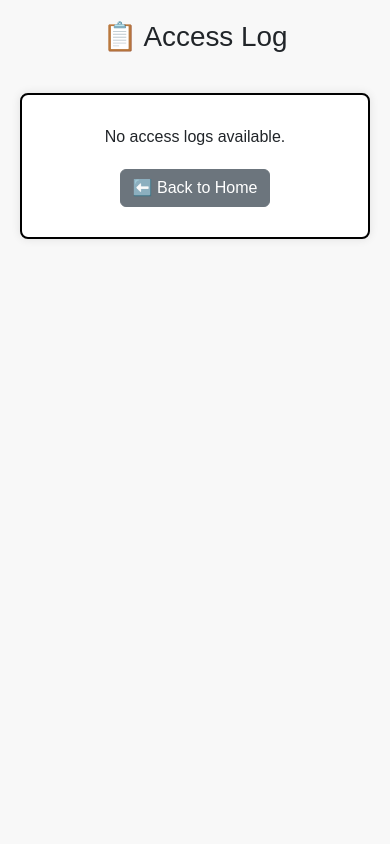
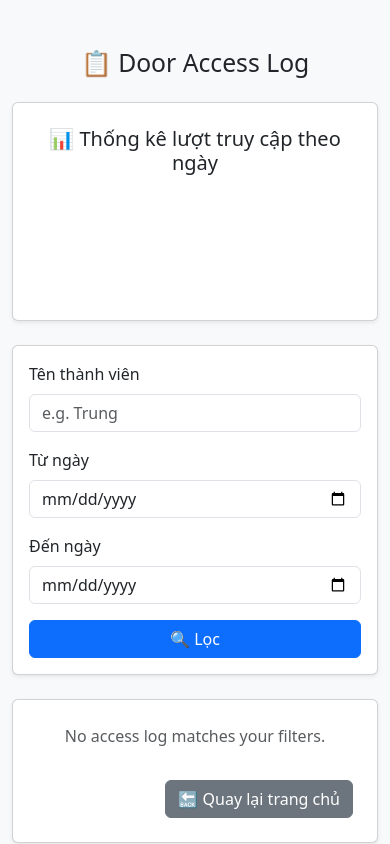
Before and after one commit to NLT22/DATN, a Flask app: page /traffic_monitor in a window 390 px wide. Run offline with Flask 3, Linux system fonts and the light colour scheme; data that the repository does not hold is empty.

Commit message:
Add basic traffic html

```diff
--- a/app.py
+++ b/app.py
@@ -29,7 +29,44 @@ def index():
 
 @app.route('/traffic_monitor')
 def traffic_monitor():
-    return render_template('traffic.html')
+    name_filter = request.args.get('name', '').strip()
+    start_date = request.args.get('start_date', '')
+    end_date = request.args.get('end_date', '')
+
+    query = """
+        SELECT u.name, u.role, a.access_time, a.result
+        FROM access_logs a
+        JOIN users u ON a.user_id = u.id
+        WHERE 1=1
+    """
+    params = []
+
+    # Tìm theo tên
+    if name_filter:
+        query += " AND u.name LIKE ?"
+        params.append(f"%{name_filter}%")
+
+    # Tìm theo thời gian
+    if start_date:
+        query += " AND DATE(a.access_time) >= ?"
+        params.append(start_date)
+    if end_date:
+        query += " AND DATE(a.access_time) <= ?"
+        params.append(end_date)
+
+    # Thứ tự mới nhất lên đầu
+    query += " ORDER BY a.access_time DESC LIMIT 100"
+
+    conn = sqlite3.connect("database/face_lock.db")
+    c = conn.cursor()
+    c.execute(query, params)
+    logs = [
+        {"name": row[0], "role": row[1], "access_time": row[2], "result": row[3]}
+        for row in c.fetchall()
+    ]
+    conn.close()
+
+    return render_template("traffic.html", logs=logs)
 
 @app.route('/recognized_identity_image/<int:user_id>')
 def recognized_identity_image(user_id):
--- a/templates/traffic.html
+++ b/templates/traffic.html
@@ -3,55 +3,49 @@
 <head>
   <meta charset="UTF-8">
   <title>Access Log</title>
-    <link rel="stylesheet" href="https://cdn.jsdelivr.net/npm/bootstrap@5.3.0/dist/css/bootstrap.min.css">
-    <style>
-        body {
-            background-color: #f8f8f8;
-            font-family: Arial, sans-serif;
-            padding: 20px;
-        }
+  <link href="https://cdn.jsdelivr.net/npm/bootstrap@5.3.0/dist/css/bootstrap.min.css" rel="stylesheet">
+</head>
+<body class="bg-light">
+  <div class="container mt-5">
+    <h2 class="mb-4 text-center">📋 Door Access Log</h2>
+    <!-- Chart -->
+    <div class="card shadow-sm p-4 mb-4">
+        <h5 class="mb-3 text-center">📊 Thống kê lượt truy cập theo ngày</h5>
+        <canvas id="accessChart" height="100"></canvas>
+    </div>
 
-        h1 {
-            text-align: center;
-            margin-bottom: 40px;
-        }
+    <!-- Filter Form -->
+    <form method="GET" action="{{ url_for('traffic_monitor') }}" class="card p-3 shadow-sm mb-4">
+      <div class="row g-3 align-items-end">
+        <div class="col-md-4">
+          <label class="form-label">Tên thành viên</label>
+          <input type="text" name="name" class="form-control" placeholder="e.g. Trung" value="{{ request.args.get('name', '') }}">
+        </div>
+        <div class="col-md-3">
+          <label class="form-label">Từ ngày</label>
+          <input type="date" name="start_date" class="form-control" value="{{ request.args.get('start_date', '') }}">
+        </div>
+        <div class="col-md-3">
+          <label class="form-label">Đến ngày</label>
+          <input type="date" name="end_date" class="form-control" value="{{ request.args.get('end_date', '') }}">
+        </div>
+        <div class="col-md-2 d-grid">
+          <button type="submit" class="btn btn-primary">🔍 Lọc</button>
+        </div>
+      </div>
+    </form>
 
-        .table-container {
-            max-width: 1000px;
-            margin: 0 auto;
-            background-color: #fff;
-            padding: 30px;
-            border: 2px solid #000;
-            border-radius: 8px;
-            box-shadow: 0 0 10px rgba(0,0,0,0.1);
-        }
-
-        table {
-            margin-top: 20px;
-        }
-
-        th {
-            background-color: #000;
-            color: white;
-        }
-
-        .btn-back {
-            margin-top: 20px;
-        }
-    </style>
-</head>
-<body>
-    <h1>📋 Access Log</h1>
-    <div class="table-container">
+    <div class="card shadow-sm p-4">
       {% if logs %}
-            <table class="table table-bordered table-hover">
-                <thead>
+        <div class="table-responsive">
+          <table class="table table-bordered table-striped table-hover">
+            <thead class="table-primary">
               <tr>
                 <th>#</th>
-                        <th>Name</th>
-                        <th>Role</th>
-                        <th>Time</th>
-                        <th>Status</th>
+                <th>Tên thành viên</th>
+                <th>Vai trò</th>
+                <th>Thời gian</th>
+                <th>Kết quả</th>
               </tr>
             </thead>
             <tbody>
@@ -60,23 +54,26 @@
                 <td>{{ loop.index }}</td>
                 <td>{{ log.name }}</td>
                 <td>{{ log.role }}</td>
-                        <td>{{ log.time }}</td>
+                <td>{{ log.access_time }}</td>
                 <td>
-                            {% if log.status == 'Granted' %}
-                                <span class="text-success fw-bold">Granted</span>
+                  {% if log.result == 'success' %}
+                    <span class="badge bg-success">Thành công</span>
                   {% else %}
-                                <span class="text-danger fw-bold">Denied</span>
+                    <span class="badge bg-danger">Từ chối</span>
                   {% endif %}
                 </td>
               </tr>
               {% endfor %}
             </tbody>
           </table>
+        </div>
       {% else %}
-            <p class="text-center">No access logs available.</p>
+        <p class="text-muted text-center">No access log matches your filters.</p>
       {% endif %}
-        <div class="text-center btn-back">
-            <a href="{{ url_for('index') }}" class="btn btn-secondary">⬅️ Back to Home</a>
+
+      <div class="text-end mt-3">
+        <a href="{{ url_for('index') }}" class="btn btn-secondary">🔙 Quay lại trang chủ</a>
+      </div>
     </div>
   </div>
 </body>
```
Lines whose indentation alone changed are shown as unchanged.
